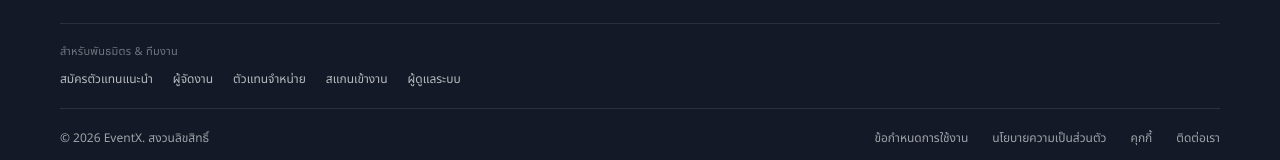
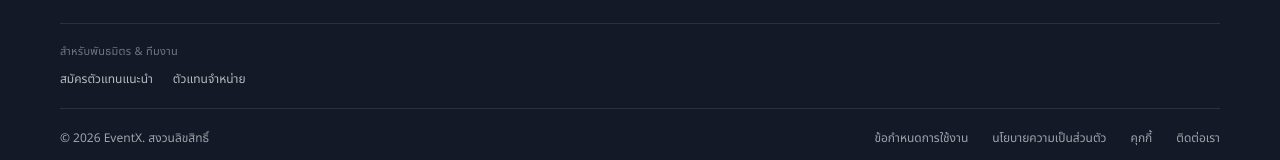
Before and after one commit to DreamXcodeding/eventx-demo, a React (Vite) app in the folder apps/web/: page /checkin in a window 1280 px wide. Shown: the part 633-793 px from the top of the page. Built offline with nearby package versions, Linux system fonts and the light colour scheme; no server answers.

Commit message:
web: footer partner portals show only affiliate + agent for now
Co-Authored-By: Claude Opus 4.8 (1M context) <noreply@anthropic.com>

```diff
--- a/apps/web/src/components/CnxFooter.tsx
+++ b/apps/web/src/components/CnxFooter.tsx
@@ -5,13 +5,10 @@ import { asset } from "../lib/asset";
 // footer เข้มแบบ Figma — โลโก้+tagline+social (บน), เส้นคั่น, copyright+ลิงก์ (ล่าง)
 const SOCIALS = ["facebook", "instagram", "threads", "github", "google"];
 const LINKS = ["footer.terms", "footer.privacy", "footer.cookies", "footer.contact"];
-// ทางเข้าพอร์ทัลพันธมิตร/ทีมงาน
+// ทางเข้าพอร์ทัลพันธมิตร/ทีมงาน (ตอนนี้เปิดแค่ affiliate + agent)
 const PORTALS: { to: string; k: string }[] = [
   { to: "/affiliate/apply", k: "footer.pAffiliate" },
-  { to: "/organizer", k: "footer.pOrganizer" },
   { to: "/agent", k: "footer.pAgent" },
-  { to: "/checkin", k: "footer.pCheckin" },
-  { to: "/admin", k: "footer.pAdmin" },
 ];
 
 export default function CnxFooter() {
```
